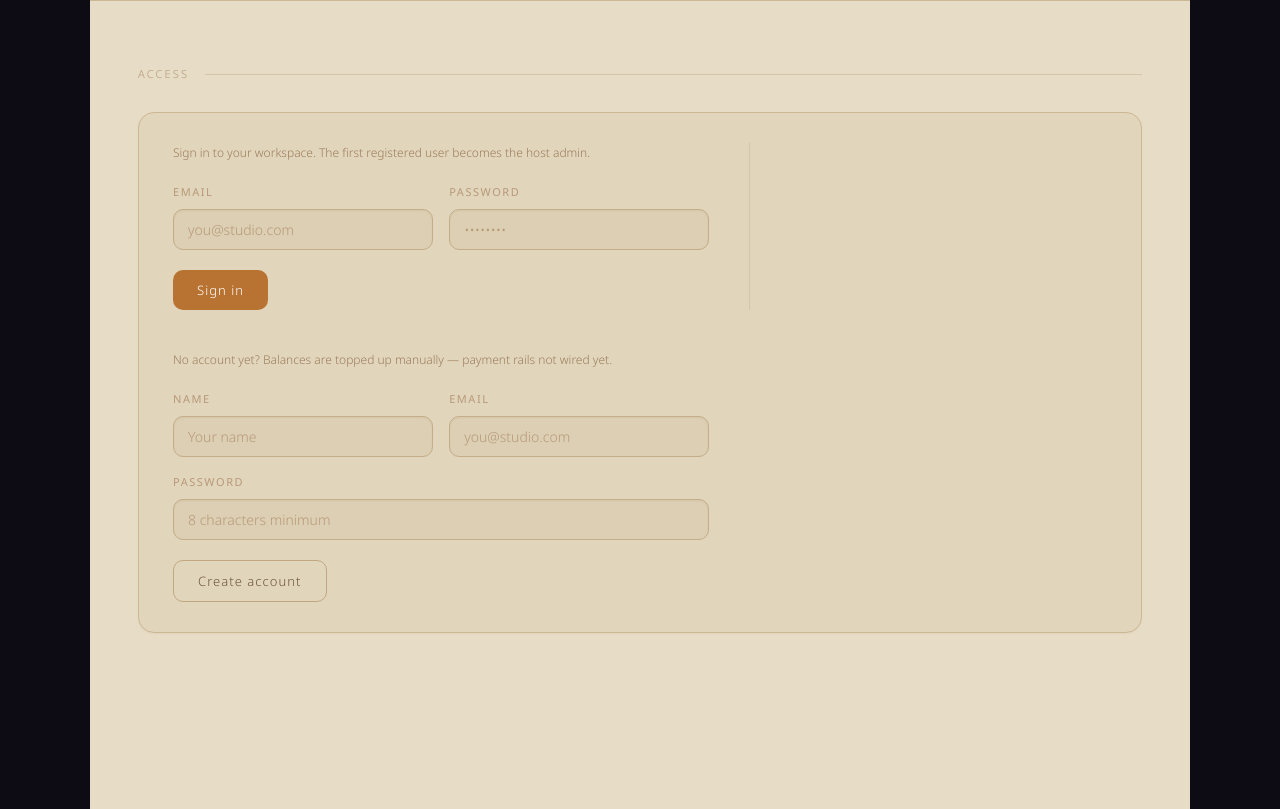
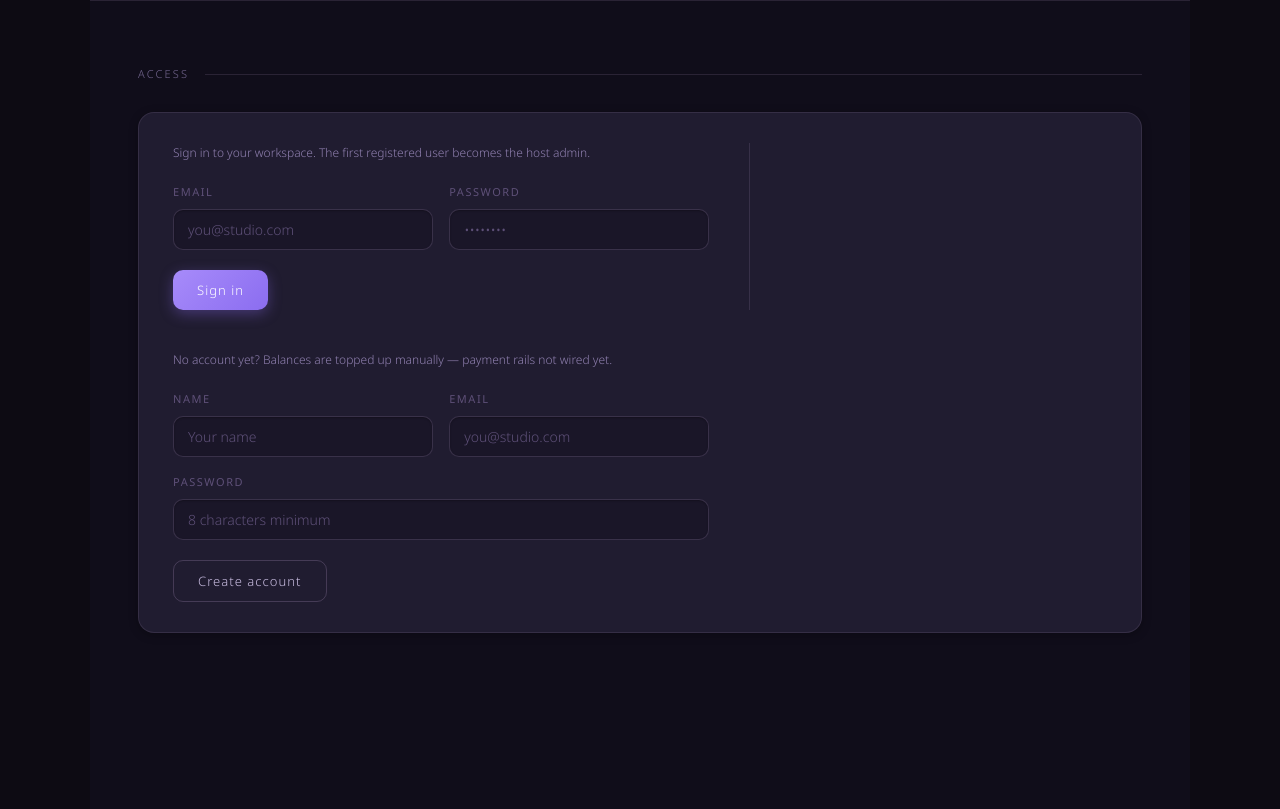
Before and after one commit to cschong-cymk/linyan, a Flask app: page / in a window 1280 px wide. Shown: the part 845-1654 px from the top of the page. Run offline with Flask 3, Linux system fonts and the light colour scheme; data that the repository does not hold is empty; some libraries are stand-ins or nearby versions.

Commit message:
dark form theme to match hero

```diff
--- a/templates/index.html
+++ b/templates/index.html
@@ -440,109 +440,111 @@
       .hero-split-img  { display: none !important; }
     }
 
-    /* ══ WARM INTERIOR — everything inside .shell ══
-       Softer, dimmer parchment palette with real depth so nothing glares:
-       page (#e7dcc5) → recessed cards (#e1d5bb) → inset fields (#dccfb3). */
+    /* ══ DARK INTERIOR — everything inside .shell ══
+       Continues the hero's dark violet palette so the form reads as one
+       surface with the hero: page (#100d1a) → cards (#201c30) → fields
+       (#1a1628), lavender/sakura accents, light ink text. */
     .shell {
-      background: #e7dcc5;
-      border-top: 1px solid #cdb896;
+      background: #100d1a;
+      border-top: 1px solid rgba(200,170,220,0.14);
     }
     .shell, .shell * {
-      --layer:   #dccfb3;
-      --panel:   #e1d5bb;
-      --lift:    #d4c5a7;
-      --line:    rgba(150,115,80,0.18);
-      --line2:   rgba(150,115,80,0.30);
-      --ink:     #2e2318;
-      --mid:     #6e5640;
-      --muted:   #9c7d5c;
-      --ghost:   #b8997a;
-      --violet:  #b87333;
-      --lavender:#d4924a;
-      --sakura:  #c87060;
-      --petal:   #e8b090;
-      --ok:      #4a7a52;
-      --warn:    #a86020;
-      --danger:  #943020;
+      --layer:   #1a1628;
+      --panel:   #201c30;
+      --lift:    #27213a;
+      --line:    rgba(200,170,220,0.12);
+      --line2:   rgba(200,170,220,0.22);
+      --ink:     #f2eef8;
+      --mid:     #c8bce0;
+      --muted:   #9080b0;
+      --ghost:   #5e5078;
+      --violet:  #a78bfa;
+      --lavender:#c4b5fd;
+      --sakura:  #f9a8c9;
+      --petal:   #fbd0e4;
+      --ok:      #6ee7b7;
+      --warn:    #fcd34d;
+      --danger:  #fca5a5;
     }
-    .shell .section-label { color: rgba(156,125,92,0.7) !important; }
+    .shell .section-label { color: rgba(144,128,176,0.8) !important; }
     .shell .card {
-      background: #e1d5bb;
-      border: 1px solid #cdb896;
-      box-shadow: 0 1px 2px rgba(120,90,55,0.06);
+      background: #201c30;
+      border: 1px solid rgba(200,170,220,0.12);
+      box-shadow: 0 2px 10px rgba(0,0,0,0.28);
     }
     .shell input, .shell select, .shell textarea {
-      background: #dccfb3;
-      border-color: #c4ad88;
-      color: #2e2318;
-      box-shadow: inset 0 1px 2px rgba(120,90,55,0.07);
+      background: #1a1628;
+      border-color: rgba(200,170,220,0.18);
+      color: #f2eef8;
+      box-shadow: inset 0 1px 2px rgba(0,0,0,0.25);
     }
     .shell input:focus, .shell select:focus, .shell textarea:focus {
-      border-color: #b87333;
-      box-shadow: 0 0 0 3px rgba(184,115,51,0.10);
+      border-color: #a78bfa;
+      box-shadow: 0 0 0 3px rgba(167,139,250,0.16);
     }
-    .shell input::placeholder, .shell textarea::placeholder { color: #b8997a; }
+    .shell input::placeholder, .shell textarea::placeholder { color: #5e5078; }
     .shell .checkbox-row {
-      background: #dccfb3;
-      border-color: #c4ad88;
-      color: #6e5640;
+      background: #1a1628;
+      border-color: rgba(200,170,220,0.18);
+      color: #c8bce0;
     }
-    .shell .stat { background: #d4c5a7; border-color: #cdb896; }
-    .shell .stat-label { color: #b8997a; }
-    .shell .stat-val { color: #2e2318; }
-    .shell .stat-val.accent { color: #b87333; }
+    .shell .stat { background: #201c30; border-color: rgba(200,170,220,0.12); }
+    .shell .stat-label { color: #9080b0; }
+    .shell .stat-val { color: #f2eef8; }
+    .shell .stat-val.accent { color: #a78bfa; }
     .shell .btn-primary {
-      background: #b87333 !important;
-      box-shadow: none !important;
+      background: linear-gradient(135deg, #a78bfa, #8b6df0) !important;
+      color: #ffffff !important;
+      box-shadow: 0 4px 14px rgba(139,109,240,0.35) !important;
     }
-    .shell .btn-primary:hover { background: #d4924a !important; transform: translateY(-1px); }
-    .shell .btn-ghost { border-color: #c2a882; color: #6e5640; }
-    .shell .btn-ghost:hover { background: #e5d7bf; color: #2e2318; }
+    .shell .btn-primary:hover { background: linear-gradient(135deg, #b9a3fb, #9d80f4) !important; transform: translateY(-1px); }
+    .shell .btn-ghost { border-color: rgba(200,170,220,0.22); color: #c8bce0; }
+    .shell .btn-ghost:hover { background: rgba(200,170,220,0.08); color: #f2eef8; }
     .shell .quote-bar {
-      background: #e5d7bf !important;
-      border: 1px solid #c2a882 !important;
+      background: #201c30 !important;
+      border: 1px solid rgba(200,170,220,0.18) !important;
     }
     .shell .quote-amount {
       background: none !important;
-      -webkit-text-fill-color: #b87333 !important;
-      color: #b87333 !important;
+      -webkit-text-fill-color: #a78bfa !important;
+      color: #a78bfa !important;
     }
-    .shell .quote-label { color: #b8997a; }
-    .shell .quote-meta  { color: #9c7d5c; }
-    .shell .range-val   { color: #b87333 !important; }
-    .shell .range-meta  { color: #b8997a; }
-    .shell .input-tab   { background: transparent; color: #b8997a; border-color: #c2a882; }
-    .shell .input-tab.active { background: rgba(184,115,51,0.12) !important; color: #b87333 !important; }
-    .shell th   { color: #9c7d5c; }
-    .shell td   { color: #6e5640; border-color: #d6c4a8; }
-    .shell td strong { color: #2e2318; }
-    .shell tr:hover td { background: rgba(184,115,51,0.03); }
-    .shell .badge-ok  { background: rgba(74,122,82,0.1);   color: #2e5c36; }
-    .shell .badge-run { background: rgba(168,96,32,0.1);   color: #a86020; }
-    .shell .badge-err { background: rgba(148,48,32,0.1);   color: #943020; }
-    .shell .badge-dim { background: #e5d7bf; color: #9c7d5c; border-color: #d6c4a8; }
-    .shell .tip-list li { color: #6e5640; }
-    .shell .tip-list li::before { color: #c2a882; }
+    .shell .quote-label { color: #9080b0; }
+    .shell .quote-meta  { color: #9080b0; }
+    .shell .range-val   { color: #a78bfa !important; }
+    .shell .range-meta  { color: #9080b0; }
+    .shell .input-tab   { background: transparent; color: #9080b0; border-color: rgba(200,170,220,0.22); }
+    .shell .input-tab.active { background: rgba(167,139,250,0.15) !important; color: #c4b5fd !important; }
+    .shell th   { color: #9080b0; }
+    .shell td   { color: #c8bce0; border-color: rgba(200,170,220,0.12); }
+    .shell td strong { color: #f2eef8; }
+    .shell tr:hover td { background: rgba(167,139,250,0.05); }
+    .shell .badge-ok  { background: rgba(110,231,183,0.12); color: #6ee7b7; }
+    .shell .badge-run { background: rgba(252,211,77,0.12);  color: #fcd34d; }
+    .shell .badge-err { background: rgba(252,165,165,0.12); color: #fca5a5; }
+    .shell .badge-dim { background: #27213a; color: #9080b0; border-color: rgba(200,170,220,0.12); }
+    .shell .tip-list li { color: #c8bce0; }
+    .shell .tip-list li::before { color: #a78bfa; }
     .shell .warn-strip {
-      background: rgba(168,96,32,0.07);
-      border-color: rgba(168,96,32,0.4);
-      color: #a86020;
+      background: rgba(252,211,77,0.08);
+      border-color: rgba(252,211,77,0.35);
+      color: #fcd34d;
     }
-    .shell .side-note-title { color: #9c7d5c; }
-    .shell .vdivider { background: #d6c4a8; }
-    .shell .section-line { background: #d6c4a8; }
-    .shell a { color: #b87333; }
-    .shell a:hover { color: #d4924a; }
-    .shell #flash.ok    { background: rgba(74,122,82,0.08);  border-color: #4a7a52; color: #2e5c36; }
-    .shell #flash.warn  { background: rgba(168,96,32,0.08);  border-color: #a86020; color: #a86020; }
-    .shell #flash.error { background: rgba(148,48,32,0.08);  border-color: #943020; color: #943020; }
-    .shell .workspace-name { color: #2e2318; }
-    .shell .workspace-email { color: #9c7d5c; }
-    .shell .pipe-step { background: rgba(237,227,208,0.7); border-color: #d6c4a8; }
-    .shell .pipe-step.lit { background: rgba(184,115,51,0.12) !important; border-color: rgba(184,115,51,0.3); }
-    .shell .pipe-num  { color: #b8997a; }
-    .shell .pipe-label { color: #2e2318; }
-    .shell .pipe-sub  { color: #9c7d5c; }
+    .shell .side-note-title { color: #9080b0; }
+    .shell .vdivider { background: rgba(200,170,220,0.14); }
+    .shell .section-line { background: rgba(200,170,220,0.14); }
+    .shell a { color: #c4b5fd; }
+    .shell a:hover { color: #f9a8c9; }
+    .shell #flash.ok    { background: rgba(110,231,183,0.1); border-color: #6ee7b7; color: #6ee7b7; }
+    .shell #flash.warn  { background: rgba(252,211,77,0.1);  border-color: #fcd34d; color: #fcd34d; }
+    .shell #flash.error { background: rgba(252,165,165,0.1); border-color: #fca5a5; color: #fca5a5; }
+    .shell .workspace-name { color: #f2eef8; }
+    .shell .workspace-email { color: #9080b0; }
+    .shell .pipe-step { background: rgba(32,28,48,0.7); border-color: rgba(200,170,220,0.12); }
+    .shell .pipe-step.lit { background: rgba(167,139,250,0.14) !important; border-color: rgba(167,139,250,0.35); }
+    .shell .pipe-num  { color: #9080b0; }
+    .shell .pipe-label { color: #f2eef8; }
+    .shell .pipe-sub  { color: #9080b0; }
 
     /* ═══════════════ RESPONSIVE LAYOUT · max-width 1100px ═══════════════ */
 
```
